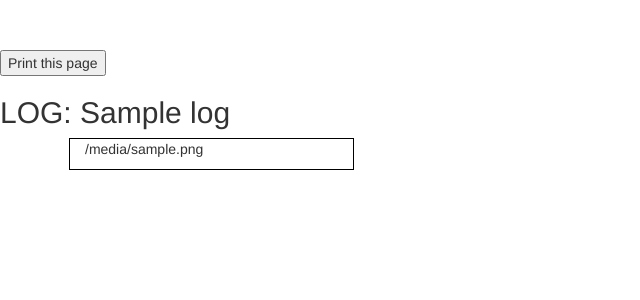
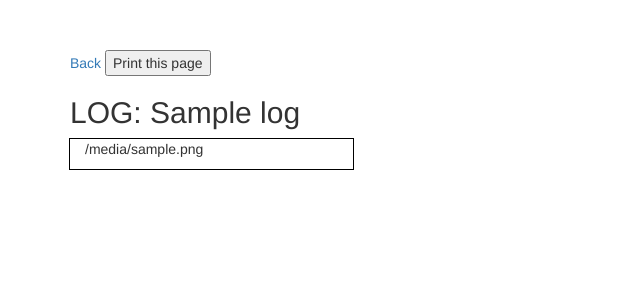
Before and after one commit to beymig/dynamicteam, a Flask app: template web/templates/redo_report.html in a window 1280 px wide. Shown: the top 300 px of the page, without its empty margins (0-640 px from the left). Run offline with Flask 2, Linux system fonts and the light colour scheme; the template is opened without the code that fills it: most values are stand-ins (such as "Sample title", 1, 10 or a date in 2020); some libraries are stand-ins or nearby versions.

Commit message:
add back link to redo report

```diff
--- a/web/templates/redo_report.html
+++ b/web/templates/redo_report.html
@@ -27,9 +27,10 @@
   <script src="/static/js/jquery.min.js"></script>
 </head>
 <body>
-<button onclick="window.print();">Print this page</button>
+  <div class="container theme-showcase" role="main">
+  <a href="/redo">Back</a>
+  <button onclick="window.print();">Print this page</button>
   <h2>LOG: {{ log }}</h2>
-  <div class="container theme-showcase" role="main">
   {% for f in files %}
   <div class="fileid-list col-xs-12 col-sm-6 col-md-4 col-lg-3"><p>{{ f }}</p></div>
   {% endfor %}
```
